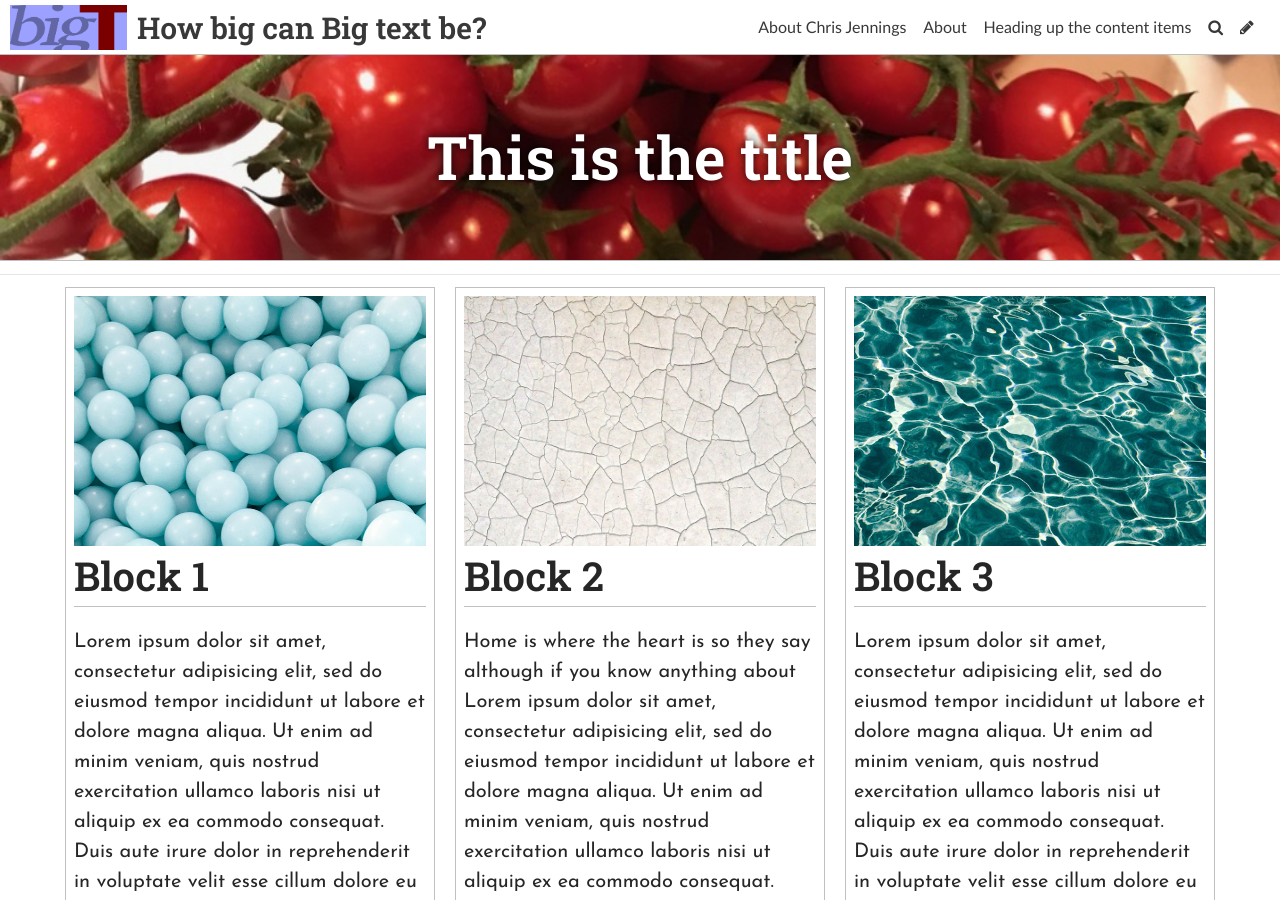
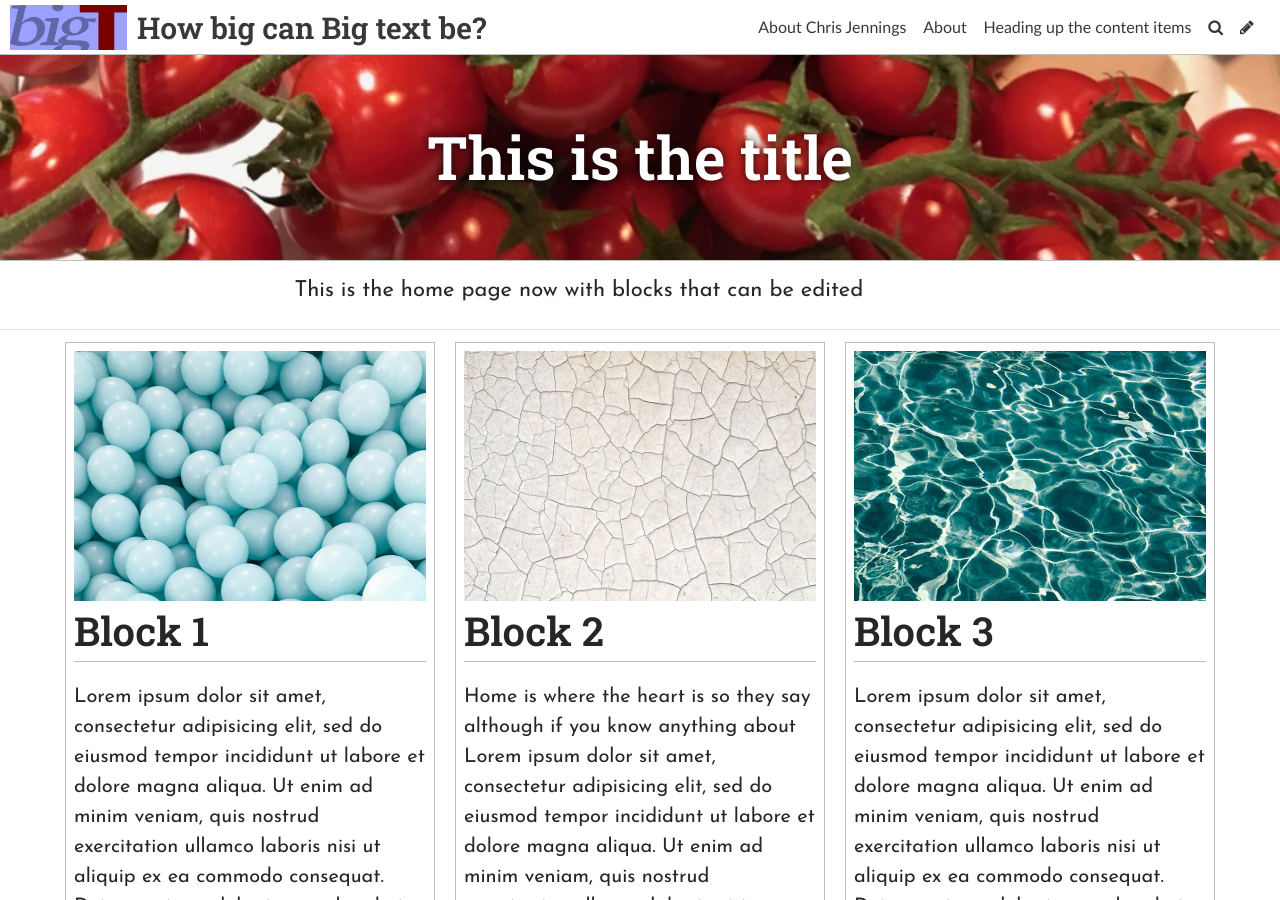
Before and after one commit to chrisatbrookes/bigtext, a Jekyll site: the page built from pages/home.md, in a window 1280 px wide and 900 px high. Built offline with Jekyll 4.4.1, drawn with Linux system fonts in a browser that asks for light colours; some web fonts are replaced.

Commit message:
getting the blocks to work

```diff
--- a/_config.yml
+++ b/_config.yml
@@ -61,7 +61,8 @@ permalink: pretty
 plugins: [jekyll-paginate, jekyll-seo-tag, jekyll-sitemap]
 exclude: [".jekyll-cache", "Gemfile", "README.md"]
 github: [metadata]
-# if you want the blog to be below the home page through a link  - comment out the following line and then add the hash to the next 2 lines. In other words you want to include the blog/index and exclude the index on the home page.
+# if you want the blog to be below the home page through a link  - comment out (add hash)  the following 2 lines and then add the hash to the next 2 lines. In other words you want to include the blog/index and exclude the index on the home page.
+
 # exclude: ["blog/index.html"]
 # paginate_path: "page:num"
 paginate_path: "blog/page:num"
--- a/pages/home.md
+++ b/pages/home.md
@@ -6,3 +6,5 @@ header_feature_image: /uploads/tomatoes.jpg
 published: true
 show: false
 ---
+
+This is the home page now with blocks that can be edited
```
Also changed, not shown: README.md.
